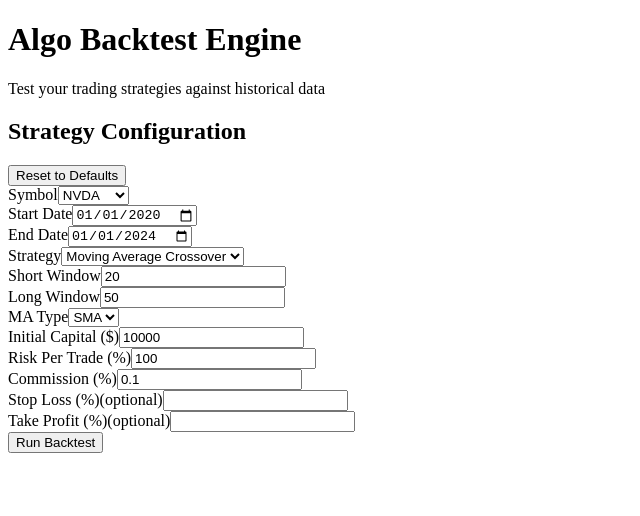
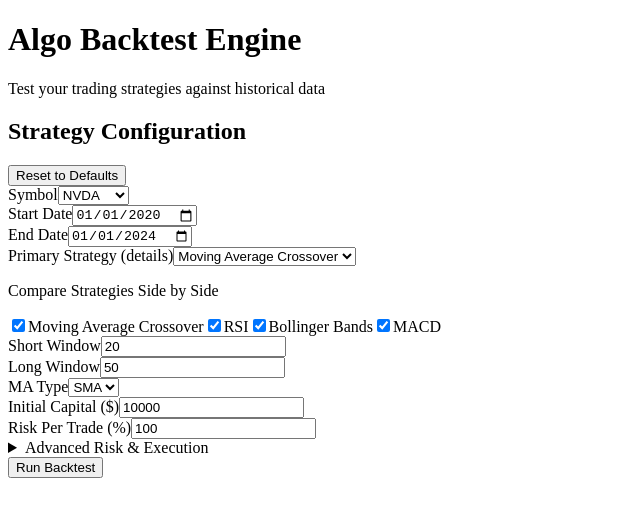
Before and after one commit to ZeyadHatem1/algo-backtest, a React (Create React App) app in the folder frontend/: page / in a window 1280 px wide. Shown: the top 516 px of the page, without its empty margins (0-640 px from the left). Built offline with nearby package versions, Linux system fonts and the light colour scheme.

Commit message:
Strategy comparsion option along with restructure to advanced settings

```diff
--- a/frontend/src/App.tsx
+++ b/frontend/src/App.tsx
@@ -3,11 +3,25 @@ import ConfigForm from './components/ConfigForm'
 import EquityChart from './components/EquityChart'
 import MetricsCard from './components/MetricsCard'
 import TradeLog from './components/TradeLog'
+import StrategyComparison from './components/StrategyComparison'
 import { runBacktest } from './api'
-import { BacktestRequest, BacktestResponse } from './types'
+import { BacktestRequest, BacktestResponse, StrategyType } from './types'
+
+const strategyLabels: Record<StrategyType, string> = {
+  ma_crossover: 'Moving Average Crossover',
+  rsi: 'RSI',
+  bollinger_bands: 'Bollinger Bands',
+  macd: 'MACD',
+}
+
+interface StrategyRun {
+  strategy: StrategyType
+  result: BacktestResponse
+}
 
 export default function App() {
   const [result, setResult] = useState<BacktestResponse | null>(null)
+  const [comparisonRuns, setComparisonRuns] = useState<StrategyRun[]>([])
   const [loading, setLoading] = useState(false)
   const [error, setError] = useState<string | null>(null)
   const [currentSymbol, setCurrentSymbol] = useState<string>('NVDA')
@@ -16,9 +30,26 @@ export default function App() {
     setLoading(true)
     setError(null)
     setCurrentSymbol(req.symbol)
+
+    const selected = req.compare_strategies && req.compare_strategies.length > 0
+      ? req.compare_strategies
+      : [req.strategy]
+
+    const orderedStrategies = [
+      req.strategy,
+      ...selected.filter(s => s !== req.strategy),
+    ]
+
     try {
-      const data = await runBacktest(req)
-      setResult(data)
+      const responses = await Promise.all(
+        orderedStrategies.map(async (strategy) => ({
+          strategy,
+          result: await runBacktest({ ...req, strategy }),
+        }))
+      )
+
+      setComparisonRuns(responses)
+      setResult(responses.find(r => r.strategy === req.strategy)?.result ?? responses[0].result)
     } catch (e: any) {
       const detail = e.response?.data?.detail
       if (Array.isArray(detail)) {
@@ -55,6 +86,7 @@ export default function App() {
 
         {result && !loading && (
           <>
+            <StrategyComparison runs={comparisonRuns} labels={strategyLabels} />
             <MetricsCard
               metrics={result.metrics}
               benchmarkReturn={result.benchmark_return}
--- a/frontend/src/api.ts
+++ b/frontend/src/api.ts
@@ -4,6 +4,7 @@ import { BacktestRequest, BacktestResponse } from './types'
 const BASE_URL = 'http://localhost:8000'
 
 export async function runBacktest(req: BacktestRequest): Promise<BacktestResponse> {
-  const response = await axios.post(`${BASE_URL}/backtest`, req)
+  const { compare_strategies, ...payload } = req
+  const response = await axios.post(`${BASE_URL}/backtest`, payload)
   return response.data
 }
--- a/frontend/src/components/ConfigForm.tsx
+++ b/frontend/src/components/ConfigForm.tsx
@@ -11,6 +11,7 @@ const defaultForm: BacktestRequest = {
   start_date: '2020-01-01',
   end_date: '2024-01-01',
   strategy: 'ma_crossover',
+  compare_strategies: ['ma_crossover', 'rsi', 'bollinger_bands', 'macd'],
   initial_capital: 10000,
   risk_per_trade: 100,
   commission_pct: 0.1,
@@ -50,7 +51,14 @@ const STORAGE_KEY = 'backtest_form'
 function loadForm(): BacktestRequest {
   try {
     const saved = localStorage.getItem(STORAGE_KEY)
-    if (saved) return { ...defaultForm, ...JSON.parse(saved) }
+    if (saved) {
+      const parsed = JSON.parse(saved)
+      return {
+        ...defaultForm,
+        ...parsed,
+        compare_strategies: parsed.compare_strategies ?? defaultForm.compare_strategies,
+      }
+    }
   } catch {}
   return defaultForm
 }
@@ -73,6 +81,19 @@ export default function ConfigForm({ onSubmit, loading }: Props) {
     try {
       localStorage.removeItem(STORAGE_KEY)
     } catch {}
+  }
+
+  const toggleCompareStrategy = (strategy: StrategyType) => {
+    const selected = form.compare_strategies ?? []
+    const next = selected.includes(strategy)
+      ? selected.filter(s => s !== strategy)
+      : [...selected, strategy]
+
+    if (next.length === 0) {
+      return
+    }
+
+    update('compare_strategies', next)
   }
 
   const numInput = (label: string, key: keyof BacktestRequest, optional = false) => (
@@ -133,7 +154,7 @@ export default function ConfigForm({ onSubmit, loading }: Props) {
           />
         </div>
         <div>
-          <label className="text-gray-400 text-sm block mb-1">Strategy</label>
+          <label className="text-gray-400 text-sm block mb-1">Primary Strategy (details)</label>
           <select
             value={form.strategy}
             onChange={e => update('strategy', e.target.value as StrategyType)}
@@ -143,6 +164,33 @@ export default function ConfigForm({ onSubmit, loading }: Props) {
               <option key={s} value={s}>{strategyLabels[s]}</option>
             ))}
           </select>
+        </div>
+      </div>
+
+      <div className="bg-gray-900/60 border border-gray-700 rounded-xl p-4 mb-4">
+        <p className="text-gray-300 text-sm mb-3">Compare Strategies Side by Side</p>
+        <div className="grid grid-cols-1 md:grid-cols-2 gap-2">
+          {(Object.keys(strategyLabels) as StrategyType[]).map((strategy) => {
+            const selected = (form.compare_strategies ?? []).includes(strategy)
+            return (
+              <label
+                key={strategy}
+                className={`flex items-center gap-3 p-2 rounded-lg border transition-colors cursor-pointer ${
+                  selected
+                    ? 'bg-blue-900/25 border-blue-700 text-white'
+                    : 'bg-gray-900 border-gray-700 text-gray-300 hover:border-gray-500'
+                }`}
+              >
+                <input
+                  type="checkbox"
+                  checked={selected}
+                  onChange={() => toggleCompareStrategy(strategy)}
+                  className="accent-blue-500"
+                />
+                <span className="text-sm">{strategyLabels[strategy]}</span>
+              </label>
+            )
+          })}
         </div>
       </div>
 
@@ -178,13 +226,21 @@ export default function ConfigForm({ onSubmit, loading }: Props) {
         </>}
       </div>
 
-      <div className="grid grid-cols-2 md:grid-cols-4 gap-4 mb-6">
+      <div className="grid grid-cols-2 md:grid-cols-4 gap-4 mb-4">
         {numInput('Initial Capital ($)', 'initial_capital')}
         {numInput('Risk Per Trade (%)', 'risk_per_trade')}
-        {numInput('Commission (%)', 'commission_pct')}
-        {numInput('Stop Loss (%)', 'stop_loss_pct', true)}
-        {numInput('Take Profit (%)', 'take_profit_pct', true)}
       </div>
+
+      <details className="bg-gray-900/60 border border-gray-700 rounded-xl p-4 mb-6 group">
+        <summary className="text-gray-300 text-sm cursor-pointer select-none group-open:mb-4">
+          Advanced Risk & Execution
+        </summary>
+        <div className="grid grid-cols-1 md:grid-cols-3 gap-4">
+          {numInput('Commission (%)', 'commission_pct')}
+          {numInput('Stop Loss (%)', 'stop_loss_pct', true)}
+          {numInput('Take Profit (%)', 'take_profit_pct', true)}
+        </div>
+      </details>
 
       <button
         onClick={() => onSubmit(form)}
--- /dev/null
+++ b/frontend/src/components/StrategyComparison.tsx
@@ -0,0 +1,50 @@
+import { BacktestResponse, StrategyType } from '../types'
+
+interface StrategyRun {
+  strategy: StrategyType
+  result: BacktestResponse
+}
+
+interface Props {
+  runs: StrategyRun[]
+  labels: Record<StrategyType, string>
+}
+
+export default function StrategyComparison({ runs, labels }: Props) {
+  if (runs.length <= 1) return null
+
+  return (
+    <div className="bg-gray-800 rounded-xl p-6 border border-gray-700 mb-8">
+      <h2 className="text-white text-lg font-semibold mb-4">Side-by-Side Strategy Comparison</h2>
+      <div className="overflow-x-auto">
+        <table className="w-full text-sm">
+          <thead>
+            <tr className="border-b border-gray-700 text-gray-400">
+              <th className="text-left py-2 pr-4">Strategy</th>
+              <th className="text-left py-2 pr-4">Total Return</th>
+              <th className="text-left py-2 pr-4">Sharpe Ratio</th>
+              <th className="text-left py-2 pr-4">Max Drawdown</th>
+              <th className="text-left py-2 pr-4">Final Value</th>
+            </tr>
+          </thead>
+          <tbody>
+            {runs.map(({ strategy, result }) => {
+              const m = result.metrics
+              return (
+                <tr key={strategy} className="border-b border-gray-800 text-gray-200">
+                  <td className="py-3 pr-4 font-medium text-white">{labels[strategy]}</td>
+                  <td className={`py-3 pr-4 ${m.total_return_pct >= 0 ? 'text-green-400' : 'text-red-400'}`}>
+                    {m.total_return_pct}%
+                  </td>
+                  <td className="py-3 pr-4">{m.sharpe_ratio.toFixed(2)}</td>
+                  <td className="py-3 pr-4 text-red-400">{m.max_drawdown_pct}%</td>
+                  <td className="py-3 pr-4">${m.final_value.toLocaleString()}</td>
+                </tr>
+              )
+            })}
+          </tbody>
+        </table>
+      </div>
+    </div>
+  )
+}
--- a/frontend/src/types.ts
+++ b/frontend/src/types.ts
@@ -5,6 +5,7 @@ export interface BacktestRequest {
   start_date: string
   end_date: string
   strategy: StrategyType
+  compare_strategies?: StrategyType[]
   initial_capital: number
   risk_per_trade: number
   commission_pct: number
```
